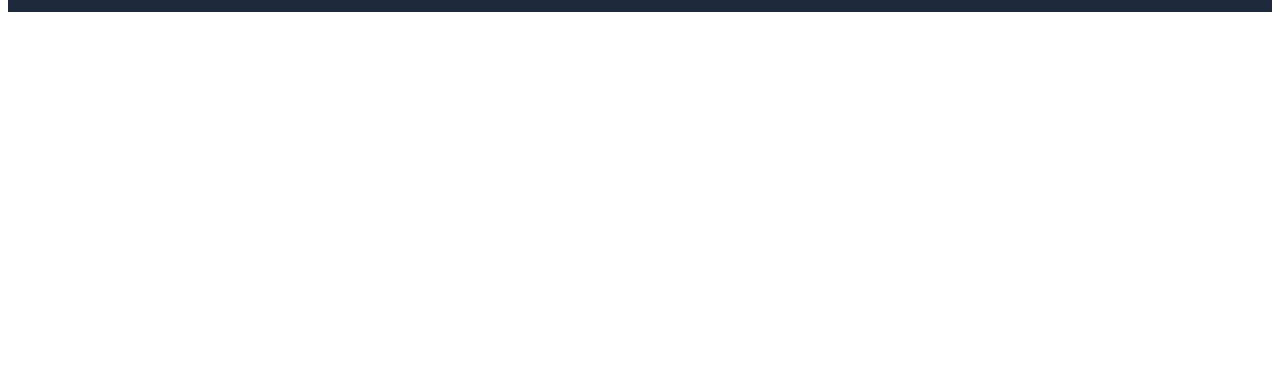
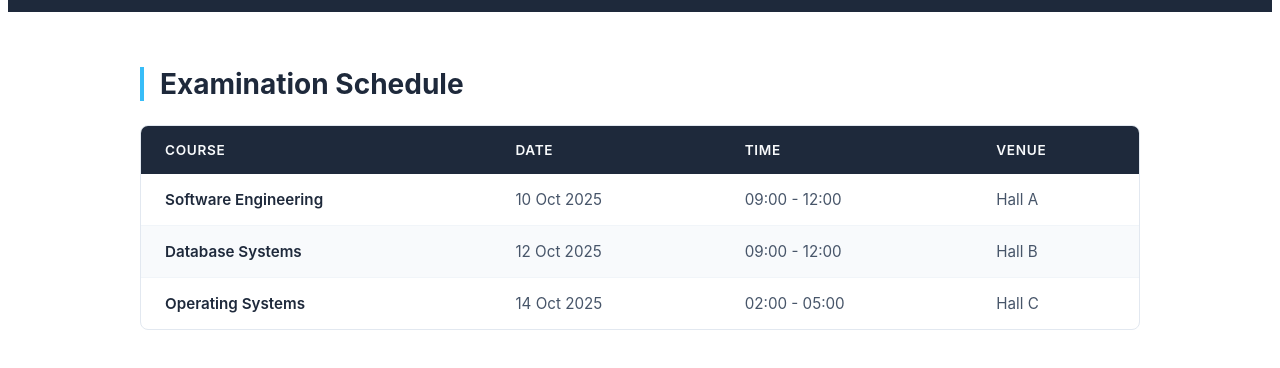
Before and after one commit to UCP-DevOps-Team/uni-notice-board, a website: page src/exams.html in a window 1280 px wide. Shown: the part 54-422 px from the top of the page. Drawn offline with Linux system fonts and the light colour scheme.

Commit message:
Added exams schedule.

```diff
--- a/src/exams.html
+++ b/src/exams.html
@@ -37,9 +37,41 @@
             </nav>
         </header>
 
-        <main class="container">
-            <!-- Page-specific content goes here -->
-        </main>
+        <main class="exams-page">
+<h2 class="exams-title">Examination Schedule</h2>
+
+    <table id="exam-table">
+    <thead>
+        <tr>
+            <th>Course</th>
+            <th>Date</th>
+            <th>Time</th>
+            <th>Venue</th>
+        </tr>
+    </thead>
+    <tbody>
+        <tr>
+            <td>Software Engineering</td>
+            <td>10 Oct 2025</td>
+            <td>09:00 - 12:00</td>
+            <td>Hall A</td>
+        </tr>
+        <tr>
+            <td>Database Systems</td>
+            <td>12 Oct 2025</td>
+            <td>09:00 - 12:00</td>
+            <td>Hall B</td>
+        </tr>
+        <tr>
+            <td>Operating Systems</td>
+            <td>14 Oct 2025</td>
+            <td>02:00 - 05:00</td>
+            <td>Hall C</td>
+        </tr>
+    </tbody>
+</table>
+</main>
+
 
         <script>
             (function () {
--- a/styles/style.css
+++ b/styles/style.css
@@ -41,12 +41,72 @@
     border-bottom: 2px solid #38bdf8;
   }
 
-#active {
-    color: #ffffff;
-    border-bottom: 2px solid #38bdf8;
-}
-
   #container {
     min-height: 80vh;
     padding: 2rem;
   }
+
+ /* ========================= */
+/* exams page specific css   */
+/* ========================= */
+
+.exams-page {
+  max-width: 1000px;
+  margin: 0 auto;
+  padding: 2rem;
+  font-family: 'Inter', system-ui, -apple-system, sans-serif;
+}
+
+.exams-title {
+  color: #1e293b;
+  margin-bottom: 1.5rem;
+  font-size: 1.75rem;
+  border-left: 4px solid #38bdf8;
+  padding-left: 1rem;
+}
+
+#exam-table {
+  width: 100%;
+  border-collapse: separate;
+  border-spacing: 0;
+  background-color: #ffffff;
+  border-radius: 8px;
+  overflow: hidden;
+  border: 1px solid #e2e8f0;
+}
+
+#exam-table th {
+  background-color: #1e293b;
+  color: #f8fafc;
+  font-weight: 600;
+  text-transform: uppercase;
+  font-size: 0.85rem;
+  letter-spacing: 0.05em;
+  padding: 1rem 1.5rem;
+  text-align: left;
+}
+
+#exam-table td {
+  padding: 1rem 1.5rem;
+  color: #475569;
+  border-bottom: 1px solid #f1f5f9;
+  font-size: 0.95rem;
+}
+
+#exam-table tbody tr:nth-child(even) {
+  background-color: #f8fafc;
+}
+
+#exam-table tbody tr:hover {
+  background-color: #f1f5f9;
+  transition: background-color 0.2s ease;
+}
+
+#exam-table tbody tr:last-child td {
+  border-bottom: none;
+}
+
+#exam-table td:first-child {
+  font-weight: 600;
+  color: #1e293b;
+}
```
Lines whose indentation alone changed are shown as unchanged.
